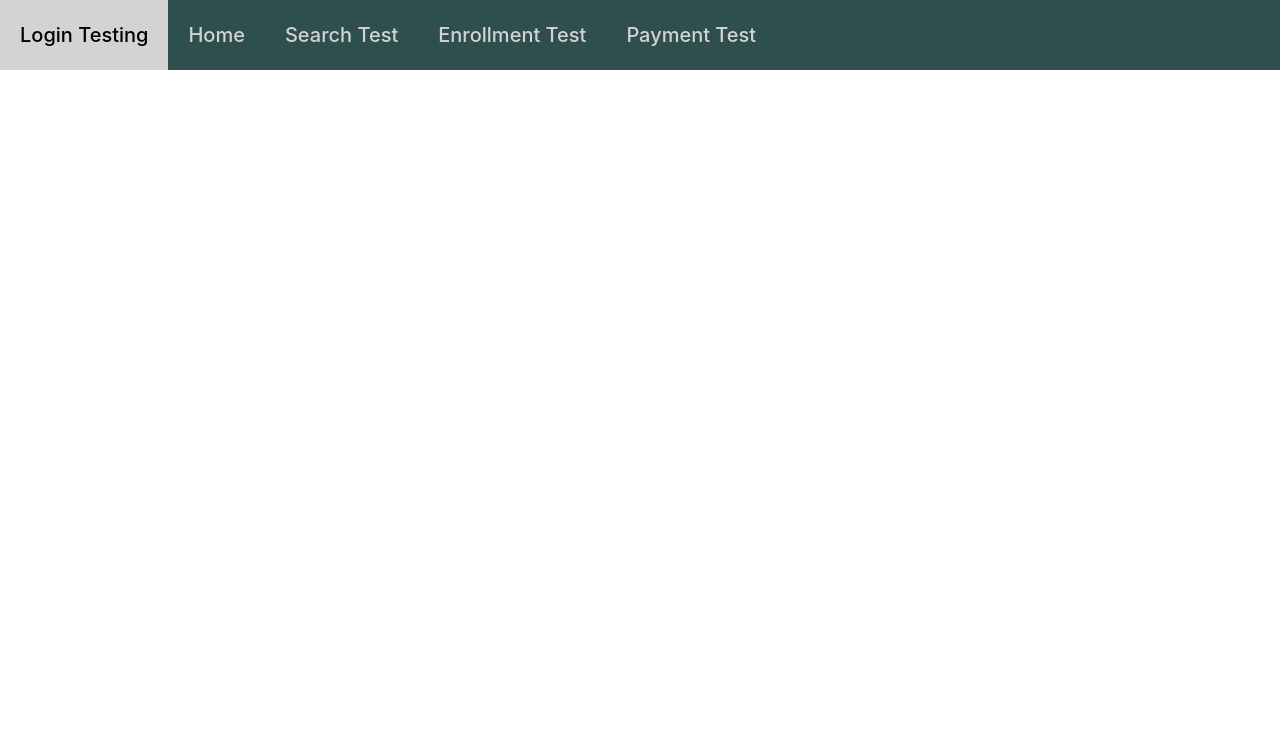
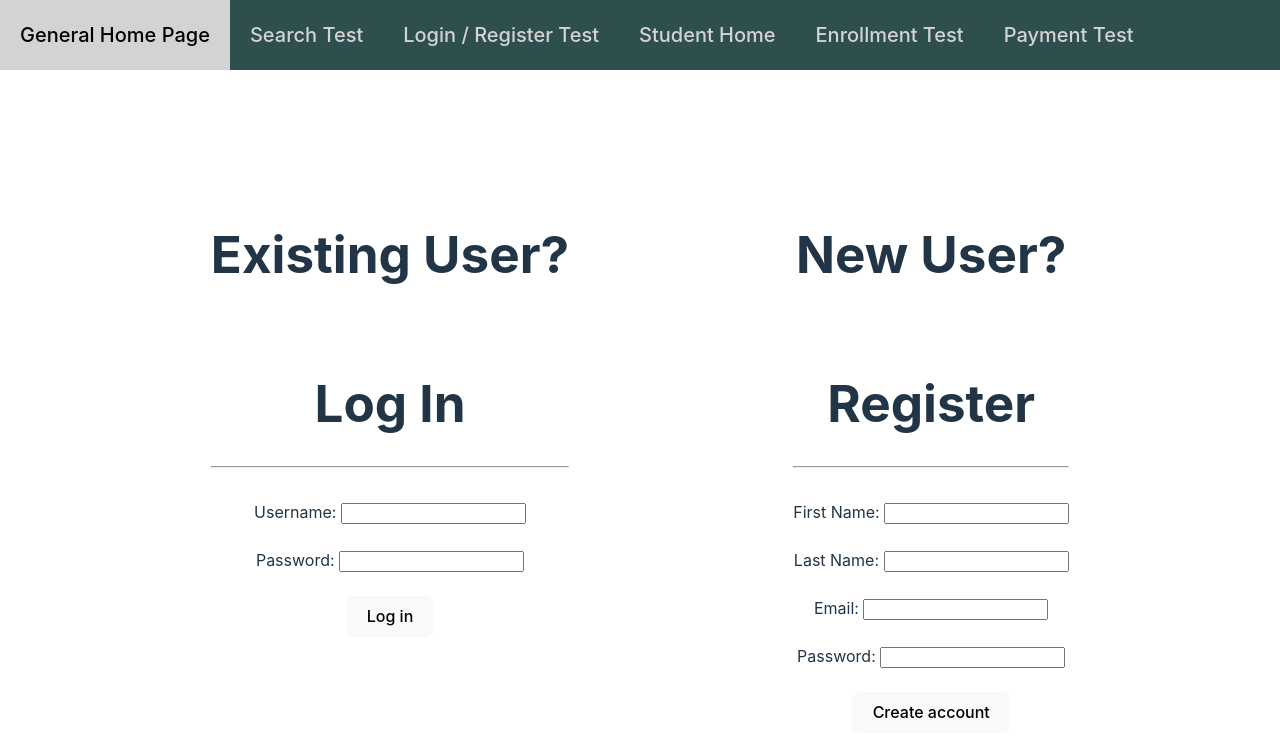
Before and after one commit to 241209-JavaReactAWS/Trivia-Trainer, a React (Vite) app in the folder trivia-front-end/: page /login in a window 1280 px wide. Shown: the top 756 px of the page. Built offline with nearby package versions, Linux system fonts and the light colour scheme.

Commit message:
Created more test front-end pages

```diff
--- a/trivia-front-end/src/App.tsx
+++ b/trivia-front-end/src/App.tsx
@@ -2,10 +2,12 @@ import "./App.css";
 import { BrowserRouter, Route, Routes } from "react-router-dom";
 import Nav from "./components/nav/Nav";
 import Login from "./components/login/Login";
-import Home from "./components/home/Home";
+import Home from "./components/home/StudentHome";
 import Test1 from "./components/paymentTest/Test1";
 import Search from "./components/search/Search";
 import Enrollment from "./components/enrollment/Enrollment";
+import GeneralHome from "./components/generalHome/GeneralHome";
+import StudentHome from "./components/home/StudentHome";
 
 function App() {
   return (
@@ -14,8 +16,9 @@ function App() {
         <Nav></Nav>
 
         <Routes>
-          <Route path="/" element={<Login></Login>}></Route>
-          <Route path="/home" element={<Home></Home>}></Route>
+          <Route path="/" element={<GeneralHome></GeneralHome>}></Route>
+          <Route path="/login" element={<Login></Login>}></Route>
+          <Route path="/studentHome" element={<StudentHome></StudentHome>}></Route>
           <Route path="/payment" element={<Test1></Test1>}></Route>
           <Route path="/search" element={<Search></Search>}></Route>
           <Route path="/enroll" element={<Enrollment></Enrollment>}></Route>
--- a/trivia-front-end/src/components/enrollment/Enrollment.tsx
+++ b/trivia-front-end/src/components/enrollment/Enrollment.tsx
@@ -25,6 +25,7 @@ function Enrollment() {
             <button onClick={enroll}> {/* Will enroll in the course; Will be greyed out if already enrolled */}
                 Enroll
             </button>
+            <div></div>
             <button onClick={enroll}> {/* Will enroll in the course; Will be greayed out if not enrolled */}
                 Leave Course
             </button>
--- /dev/null
+++ b/trivia-front-end/src/components/generalHome/GeneralHome.tsx
@@ -0,0 +1,28 @@
+function GeneralHome() {
+
+    // On the GeneralHome Page, the nav bar should only show this page, the search page,
+    // and the login button
+
+    return (
+        <div>
+            <h1>RevTrivia</h1>
+
+            <h2>
+                Whether you're just cirious about a topic or training to be on the next episode of Jeopardy,
+                RevTrivia is the one stop shop for your trivia learning needs. Courses are made by our talented
+                education team, and with each course comes multiple quizzes to test your knowledge. With
+                hundereds of courses made each day, and hundereds more updated with current information, you're
+                bound to learn something new about whatever topic you want! Not sure where to start? Try searching
+                for a specific topic in the search bar below.
+            </h2>
+
+            <br></br>
+
+            <h2>Some Courses:</h2>
+            {/* Show table of some courses made and show their name, tags, and price*/}
+
+        </div>
+    )
+}
+
+export default GeneralHome
--- a/trivia-front-end/src/components/home/Home.tsx
+++ b/trivia-front-end/src/components/home/StudentHome.tsx
@@ -1,19 +1,26 @@
 
-function Home() {
+function StudentHome() {
 
   // TODO: Use a useEffect to get the enrolled courses
   // - Get the enrollments based on the user's student_id, and then get the courses that have
   //   the same course_id as those enrollments.
   // - Then, show all the courses in a table, and stylize it later.
+  //   - Make sure to include the quiz scores as well.
 
   return (
     <div>
       <h1>Welcome, (REPLACE) name!</h1>
 
       <h2>Enrolled courses:</h2>
-      {/* Show all enrolled courses here (See useEffect TODO */}
+      {/* Show all enrolled courses here (See useEffect todo) */}
+      <br></br>
+      <br></br>
+      <br></br>
+      <br></br>
+
+      <h2>Change information</h2>
     </div>
   )
 }
 
-export default Home
+export default StudentHome
--- /dev/null
+++ b/trivia-front-end/src/components/login/Login.css
@@ -0,0 +1,21 @@
+.sideBySide {
+  margin: 1rem;
+  padding: 2rem 2rem;
+  text-align: center;
+}
+
+.side {
+  display: inline-block;
+  padding: 1rem 1rem;
+  margin: 6rem;
+  vertical-align: top;
+}
+
+.vertical {
+  border-left: 6px solid green;
+  height: 500px;
+  position: absolute;
+  left: 50%;
+  margin-left: -3px;
+  top: 0;
+}
--- a/trivia-front-end/src/components/login/Login.tsx
+++ b/trivia-front-end/src/components/login/Login.tsx
@@ -1,24 +1,33 @@
 import { SyntheticEvent, useState } from "react";
 import { useNavigate } from "react-router-dom";
+import "./Login.css"
 
 function Login() {
   const [username, setUsername] = useState<string>("");
   const [password, setPassword] = useState<string>("");
 
+  const [firstName, setFirstName] = useState<string>("");
+  const [lastName, setLastName] = useState<string>("");
+  const [email, setEmail] = useState<string>("");
+
   const navigate = useNavigate();
 
   let login = () => {
-    if (username == "username" && password == "password") {
     console.log("Logging in");
+    navigate("/studentHome");
+  };
+
+  let register = () => {
+    console.log("Registering new user");
     navigate("/home");
-    }
-    else {
-        console.log("Wrong Username and Password");
-    }
   };
 
   return (
     <>
+      <div className="sideBySide">
+        <div className="side">
+          <h1>Existing User?</h1>
+          <br></br>
           <h1 className="logInBar">Log In</h1>
           <hr />
           <br />
@@ -48,7 +57,74 @@ function Login() {
               />
             </label>
             <br /> <br />
-        <button onClick={login}>To Home</button>
+            <button onClick={login}>Log in</button>
+          </div>
+        </div>
+
+        <div className="side">
+          <h1>New User?</h1>
+          <br></br>
+          <h1 className="logInBar">Register</h1>
+          <hr />
+          <br />
+          <div className="loggingIn">
+            <label>
+              {/*Whenever thte text inside the username or password fields change, it will update the state variable*/}
+              First Name:{" "}
+              <input
+                type="text"
+                id="firstNameField"
+                value={firstName}
+                onChange={(e: SyntheticEvent) => {
+                  setFirstName((e.target as HTMLInputElement).value);
+                }}
+              />
+            </label>
+            <br /> <br />
+
+            <label>
+              {/*Whenever thte text inside the username or password fields change, it will update the state variable*/}
+              Last Name:{" "}
+              <input
+                type="text"
+                id="lastNameField"
+                value={lastName}
+                onChange={(e: SyntheticEvent) => {
+                  setLastName((e.target as HTMLInputElement).value);
+                }}
+              />
+            </label>
+            <br /> <br />
+
+            <label>
+              Email:{" "}
+              <input
+                type="text"
+                id="emailField"
+                value={email}
+                onChange={(e: SyntheticEvent) => {
+                  setEmail((e.target as HTMLInputElement).value);
+                }}
+              />
+            </label>
+            <br /> <br />
+
+            <label>
+              Password:{" "}
+              <input
+                type="text"
+                id="passwordField"
+                value={password}
+                onChange={(e: SyntheticEvent) => {
+                  setPassword((e.target as HTMLInputElement).value);
+                }}
+              />
+            </label>
+            <br></br>
+            <br></br>
+            <button onClick={register}>Create account</button>
+          </div>
+        </div>
       </div>
     </>
   );
--- a/trivia-front-end/src/components/nav/Nav.tsx
+++ b/trivia-front-end/src/components/nav/Nav.tsx
@@ -4,9 +4,10 @@ import "./Nav.css"
 function Nav() {
   return (
     <div className="menu">
-      <Link to="/">Login Testing</Link>
-      <Link to="/home">Home</Link>
+      <Link to="/">General Home Page</Link>
       <Link to="/search">Search Test</Link>
+      <Link to="/login">Login / Register Test</Link>
+      <Link to="/studentHome">Student Home</Link>
       <Link to="/enroll">Enrollment Test</Link>
       <Link to="/payment">Payment Test</Link>
 
```
Lines whose indentation alone changed are shown as unchanged.
